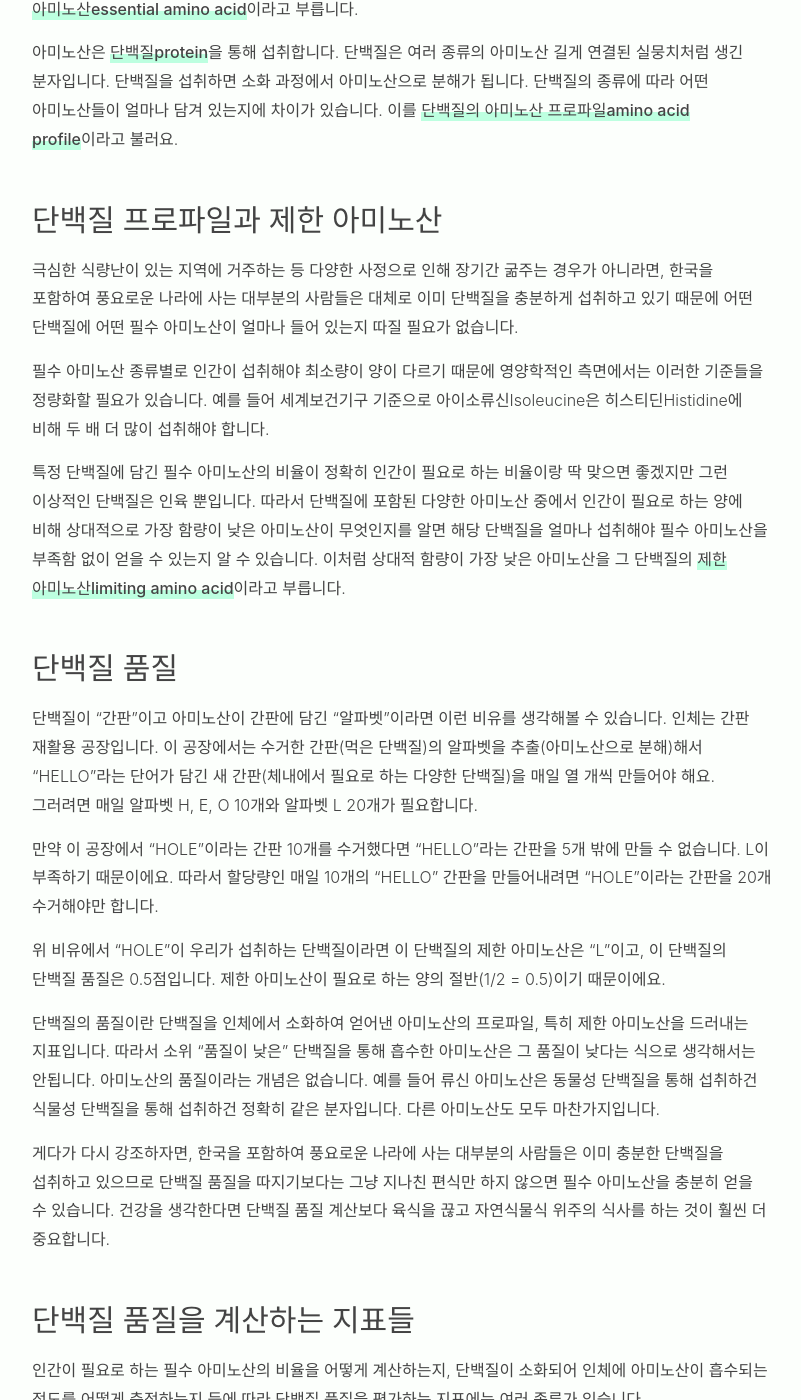
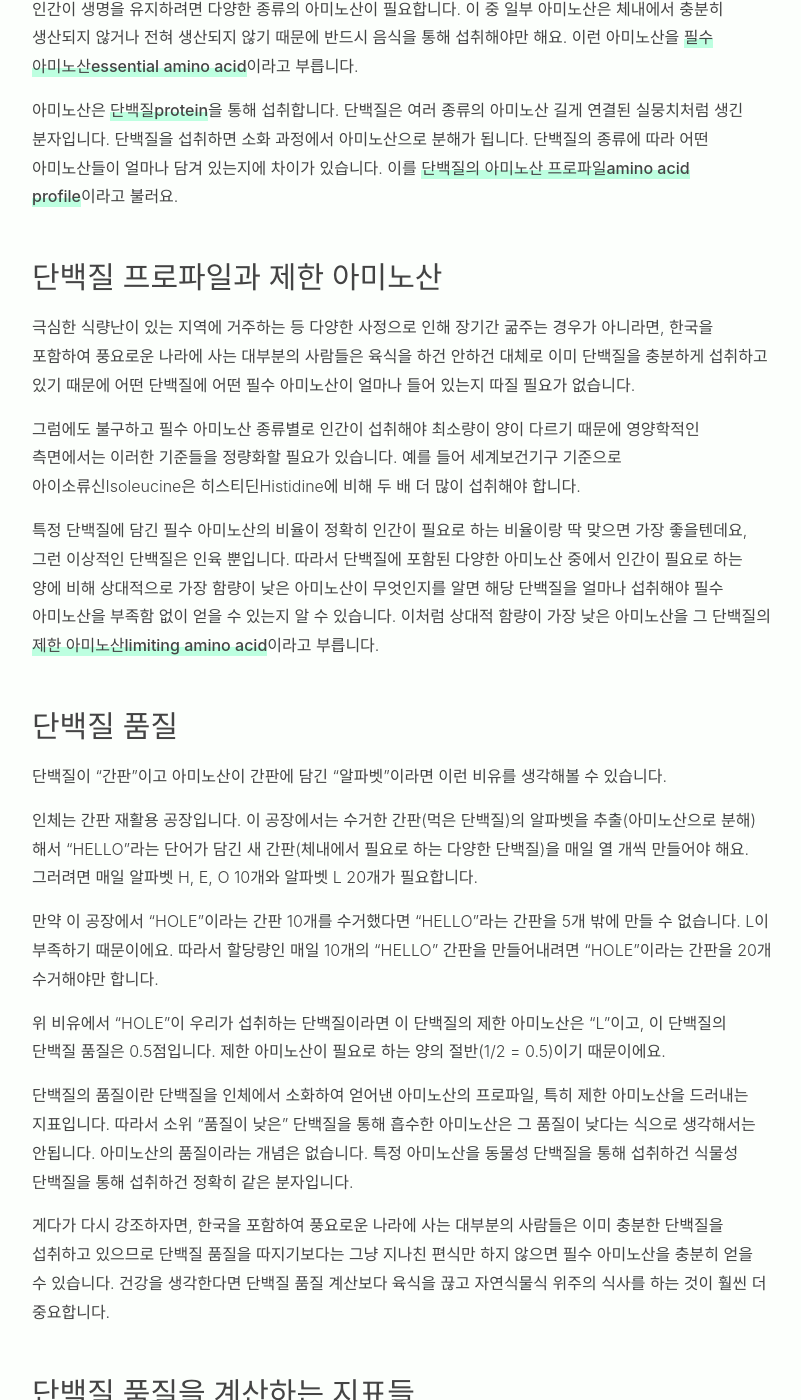
Before and after one commit to veganstudies/veganstudies.github.io, a Jekyll site: the page built from _posts/2020-10-02-quality-of-plant-based-protein.md, in a window 1280 px wide and 1400 px high, scrolled down 1139 px. Shown: the whole window, without its empty margins (238-1039 px from the left). Built offline with Jekyll 4.4.1, drawn with Linux system fonts in a browser that asks for light colours; some web fonts are replaced; some of the changed text lies outside the part shown.

Commit message:
단백질 글 보충

```diff
--- a/_posts/2020-10-02-quality-of-plant-based-protein.md
+++ b/_posts/2020-10-02-quality-of-plant-based-protein.md
@@ -10,11 +10,13 @@ date: 2020-10-02 21:00:00 +0900
 근거가 없거나 낡은 연구에 기반하고 있습니다.
 
 서양식 식사를 하는 사람들은 대부분 단백질을 이미 과도하게 섭취하고 있습니다.
-특히 단백질에 대한 미신으로 인해 단백질 섭취를 이유로 육식을 하는 경우가
-많은데, 수많은 연구에 의하면 동물성 식사(소, 돼지, 닭, 닭알, 소젖 등)는
-심장질환, 비만, 당뇨, 유방암, 전립선암, 대장암, 자가면역질환, 신장 질환,
-안질환을 유발하거나 악화시키는 반면, 채식 특히 자연식물식은 이러한 질환을
-예방하거나 개선하는 효과가 있습니다.
+육류 업계, 낙농업계 등에서 퍼트리고 있는 **단백질에 대한 미신**으로 인해
+단백질 섭취를 위해 과도한 육식을 하는 경우가 많은데, 수많은 연구에 의하면
+동물성 식사(소, 돼지, 닭, 닭알, 소젖 등)는 심장질환, 비만, 당뇨, 유방암,
+전립선암, 대장암, 자가면역질환, 신장 질환, 안질환을 유발하거나 악화시키는
+반면, 채식 특히 자연식물식은 이러한 질환을 예방하거나 개선하는 효과가 있다는
+점에서, 건강을 생각한다면 육식을 최대한 줄이고, 되도록이면 채식을, 특히
+자연식물식을 하는 편이 좋습니다.
 
 이 글에서는 단백질 품질이라는 개념을 쉽게 소개하고 식물성 단백질에 관한
 오해들을 살펴봅니다.
@@ -35,33 +37,36 @@ profile**이라고 불러요.
 ## 단백질 프로파일과 제한 아미노산
 
 극심한 식량난이 있는 지역에 거주하는 등 다양한 사정으로 인해 장기간 굶주는
-경우가 아니라면, 한국을 포함하여 풍요로운 나라에 사는 대부분의 사람들은 대체로
-이미 단백질을 충분하게 섭취하고 있기 때문에 어떤 단백질에 어떤 필수 아미노산이
-얼마나 들어 있는지 따질 필요가 없습니다.
+경우가 아니라면, 한국을 포함하여 풍요로운 나라에 사는 대부분의 사람들은 육식을
+하건 안하건 대체로 이미 단백질을 충분하게 섭취하고 있기 때문에 어떤 단백질에
+어떤 필수 아미노산이 얼마나 들어 있는지 따질 필요가 없습니다.
 
-필수 아미노산 종류별로 인간이 섭취해야 최소량이 양이 다르기 때문에 영양학적인
-측면에서는 이러한 기준들을 정량화할 필요가 있습니다. 예를 들어 세계보건기구
-기준으로 아이소류신Isoleucine은 히스티딘Histidine에 비해 두 배 더 많이 섭취해야
-합니다.
+그럼에도 불구하고 필수 아미노산 종류별로 인간이 섭취해야 최소량이 양이 다르기
+때문에 영양학적인 측면에서는 이러한 기준들을 정량화할 필요가 있습니다. 예를
+들어 세계보건기구 기준으로 아이소류신Isoleucine은 히스티딘Histidine에 비해
+두 배 더 많이 섭취해야 합니다.
 
 특정 단백질에 담긴 필수 아미노산의 비율이 정확히 인간이 필요로 하는 비율이랑 딱
-맞으면 좋겠지만 그런 이상적인 단백질은 인육 뿐입니다. 따라서 단백질에 포함된
-다양한 아미노산 중에서 인간이 필요로 하는 양에 비해 상대적으로 가장 함량이 낮은
-아미노산이 무엇인지를 알면 해당 단백질을 얼마나 섭취해야 필수 아미노산을 부족함
-없이 얻을 수 있는지 알 수 있습니다. 이처럼 상대적 함량이 가장 낮은 아미노산을
-그 단백질의 **제한 아미노산limiting amino acid**이라고 부릅니다.
+맞으면 가장 좋을텐데요, 그런 이상적인 단백질은 인육 뿐입니다. 따라서 단백질에
+포함된 다양한 아미노산 중에서 인간이 필요로 하는 양에 비해 상대적으로 가장
+함량이 낮은 아미노산이 무엇인지를 알면 해당 단백질을 얼마나 섭취해야 필수
+아미노산을 부족함 없이 얻을 수 있는지 알 수 있습니다. 이처럼 상대적 함량이
+가장 낮은 아미노산을 그 단백질의 **제한 아미노산limiting amino acid**이라고
+부릅니다.
 
 ## 단백질 품질
 
 단백질이 "간판"이고 아미노산이 간판에 담긴 "알파벳"이라면 이런 비유를 생각해볼
-수 있습니다.  인체는 간판 재활용 공장입니다. 이 공장에서는 수거한 간판(먹은
-단백질)의 알파벳을 추출(아미노산으로 분해)해서 "HELLO"라는 단어가 담긴 새
-간판(체내에서 필요로 하는 다양한 단백질)을 매일 열 개씩 만들어야 해요. 그러려면
-매일 알파벳 H, E, O 10개와 알파벳 L 20개가 필요합니다.
+수 있습니다.
 
-만약 이 공장에서 "HOLE"이라는 간판 10개를 수거했다면 "HELLO"라는 간판을 5개
-밖에 만들 수 없습니다. L이 부족하기 때문이에요. 따라서 할당량인 매일 10개의
-"HELLO" 간판을 만들어내려면 "HOLE"이라는 간판을 20개 수거해야만 합니다.
+인체는 간판 재활용 공장입니다. 이 공장에서는 수거한 간판(먹은 단백질)의 알파벳을
+추출(아미노산으로 분해)해서 "HELLO"라는 단어가 담긴 새 간판(체내에서 필요로 하는
+다양한 단백질)을 매일 열 개씩 만들어야 해요. 그러려면 매일 알파벳 H, E, O 10개와
+알파벳 L 20개가 필요합니다.
+
+만약 이 공장에서 "HOLE"이라는 간판 10개를 수거했다면 "HELLO"라는 간판을 5개 밖에
+만들 수 없습니다. L이 부족하기 때문이에요. 따라서 할당량인 매일 10개의 "HELLO"
+간판을 만들어내려면 "HOLE"이라는 간판을 20개 수거해야만 합니다.
 
 위 비유에서 "HOLE"이 우리가 섭취하는 단백질이라면 이 단백질의 제한 아미노산은
 "L"이고, 이 단백질의 단백질 품질은 0.5점입니다. 제한 아미노산이 필요로 하는
@@ -70,9 +75,8 @@ profile**이라고 불러요.
 단백질의 품질이란 단백질을 인체에서 소화하여 얻어낸 아미노산의 프로파일, 특히
 제한 아미노산을 드러내는 지표입니다. 따라서 소위 "품질이 낮은" 단백질을 통해
 흡수한 아미노산은 그 품질이 낮다는 식으로 생각해서는 안됩니다. 아미노산의
-품질이라는 개념은 없습니다. 예를 들어 류신 아미노산은 동물성 단백질을 통해
-섭취하건 식물성 단백질을 통해 섭취하건 정확히 같은 분자입니다. 다른 아미노산도
-모두 마찬가지입니다.
+품질이라는 개념은 없습니다. 특정 아미노산을 동물성 단백질을 통해 섭취하건
+식물성 단백질을 통해 섭취하건 정확히 같은 분자입니다.
 
 게다가 다시 강조하자면, 한국을 포함하여 풍요로운 나라에 사는 대부분의
 사람들은 이미 충분한 단백질을 섭취하고 있으므로 단백질 품질을 따지기보다는
@@ -138,7 +142,8 @@ PDCAAS 기준으로는 대두soy 단백질이 0.91점에서 1점 사이, 완두
 결여되어 있습니다.
 
 따라서 단백질을 완전/불완전으로 구분하고 동물성 단백질은 완전 단백질, 식물성
-단백질은 불완전 단백질이라고 주장하는 것은 잘못된 이분법입니다.
+단백질은 불완전 단백질이라고 주장하는 것은 잘못된 이분법일 뿐 아니라 근거도
+없습니다.
 
 ## 소화되지 않은 단백질과 단백질 과잉
 
@@ -156,7 +161,7 @@ PDCAAS 기준으로는 대두soy 단백질이 0.91점에서 1점 사이, 완두
 
 ## 식물성 단백질과 동물성 단백질
 
-완전 단백질-불완전 단백질이라는 구분은 앞에서 살펴본 바와 같이 별  의미가
+완전 단백질-불완전 단백질이라는 구분은 앞에서 살펴본 바와 같이 별 의미가
 없습니다. 영양학적 측면에서 이보다 훨씬 중요한 구분은 식물성 단백질-동물성
 단백질입니다.
 
```
